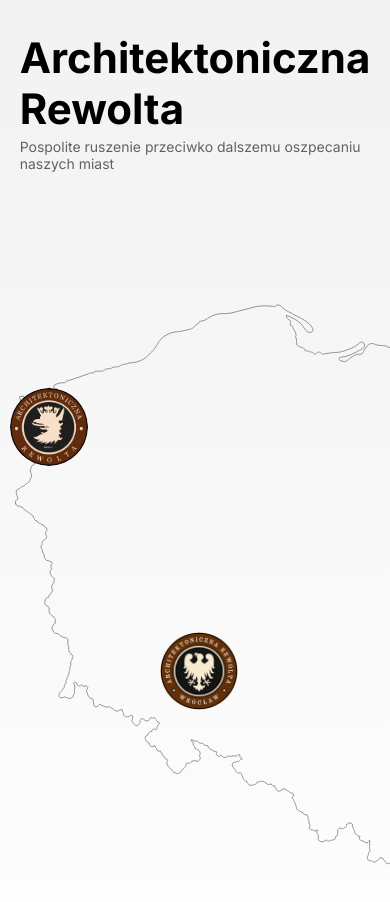
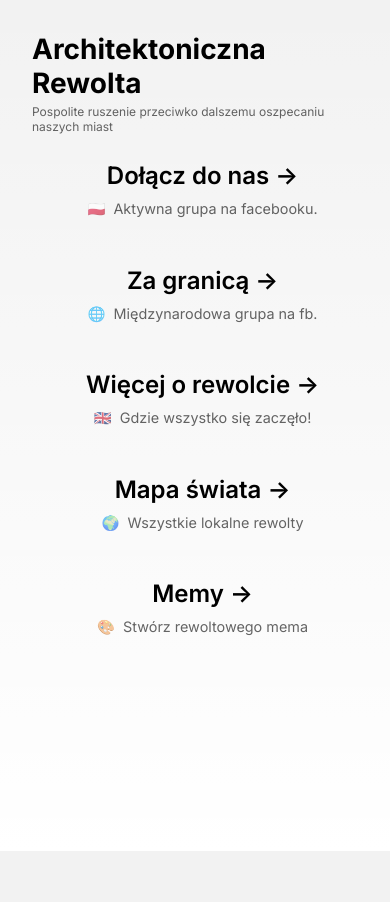
Before and after one commit to raburski/rewolta, a Next.js app: page / in a window 390 px wide. Shown: the top 902 px of the page. After the commit the page ends 851 px from the top, so only its background shows below. Built offline with nearby package versions, Linux system fonts and the light colour scheme.

Commit message:
feat: mobile friendly

```diff
--- a/src/app/page.module.css
+++ b/src/app/page.module.css
@@ -60,6 +60,8 @@
   flex: 1;
   align-self: stretch;
   margin-right: 50px;
+  transform: scale(1);
+  transform-origin: center;
 }
 
 .emblems {
@@ -82,6 +84,7 @@
 
 .grid {
   display: grid;
+  grid-template-columns: 1fr;
   margin-bottom: 44px;
   width: 300px;
   margin-right: 5vw;
@@ -104,6 +107,7 @@
 .card h2 {
   font-weight: 600;
   margin-bottom: 0.5rem;
+  white-space: nowrap;
 }
 
 .card p {
@@ -135,8 +139,17 @@
 
 /* Mobile */
 @media (max-width: 700px) {
+  .headerContent > h1 {
+    font-size: 28px;
+  }
+
+  .headerContent > span {
+    font-size: 12px;
+  }
+
   .content {
     padding: 4rem;
+    flex-direction: column;
   }
 
   .grid {
@@ -144,6 +157,7 @@
     margin-bottom: 120px;
     max-width: 320px;
     text-align: center;
+    margin-right: 0;
   }
 
   .card {
@@ -155,12 +169,11 @@
   }
 
   .center {
-    padding: 8rem 0 6rem;
+    display: none;
   }
 
-  .center::before {
-    transform: none;
-    height: 300px;
+  .map {
+    display: none;
   }
 
   .description {
@@ -213,7 +226,22 @@
 /* Tablet and Smaller Desktop */
 @media (min-width: 701px) and (max-width: 1120px) {
   .grid {
-    grid-template-columns: repeat(2, 50%);
+    grid-template-columns: 1fr;
+  }
+
+  .map {
+    transform: scale(0.8);
+    margin-right: -100px;
+    margin-left: -100px;
+  }
+}
+
+/* Smaller tablets */
+@media (min-width: 701px) and (max-width: 900px) {
+  .map {
+    transform: scale(0.6);
+    margin-right: -220px;
+    margin-left: -180px;
   }
 }
 
```
